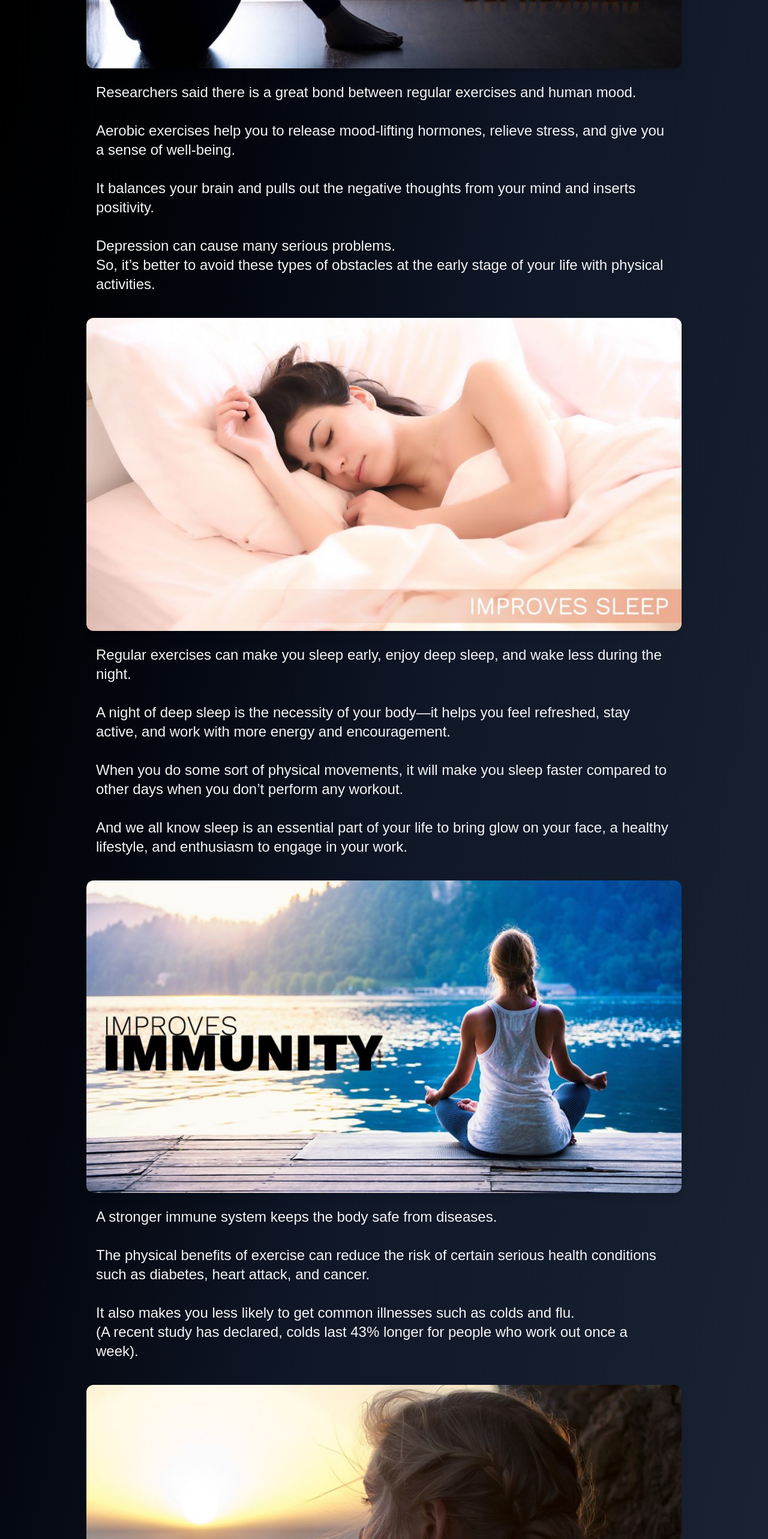
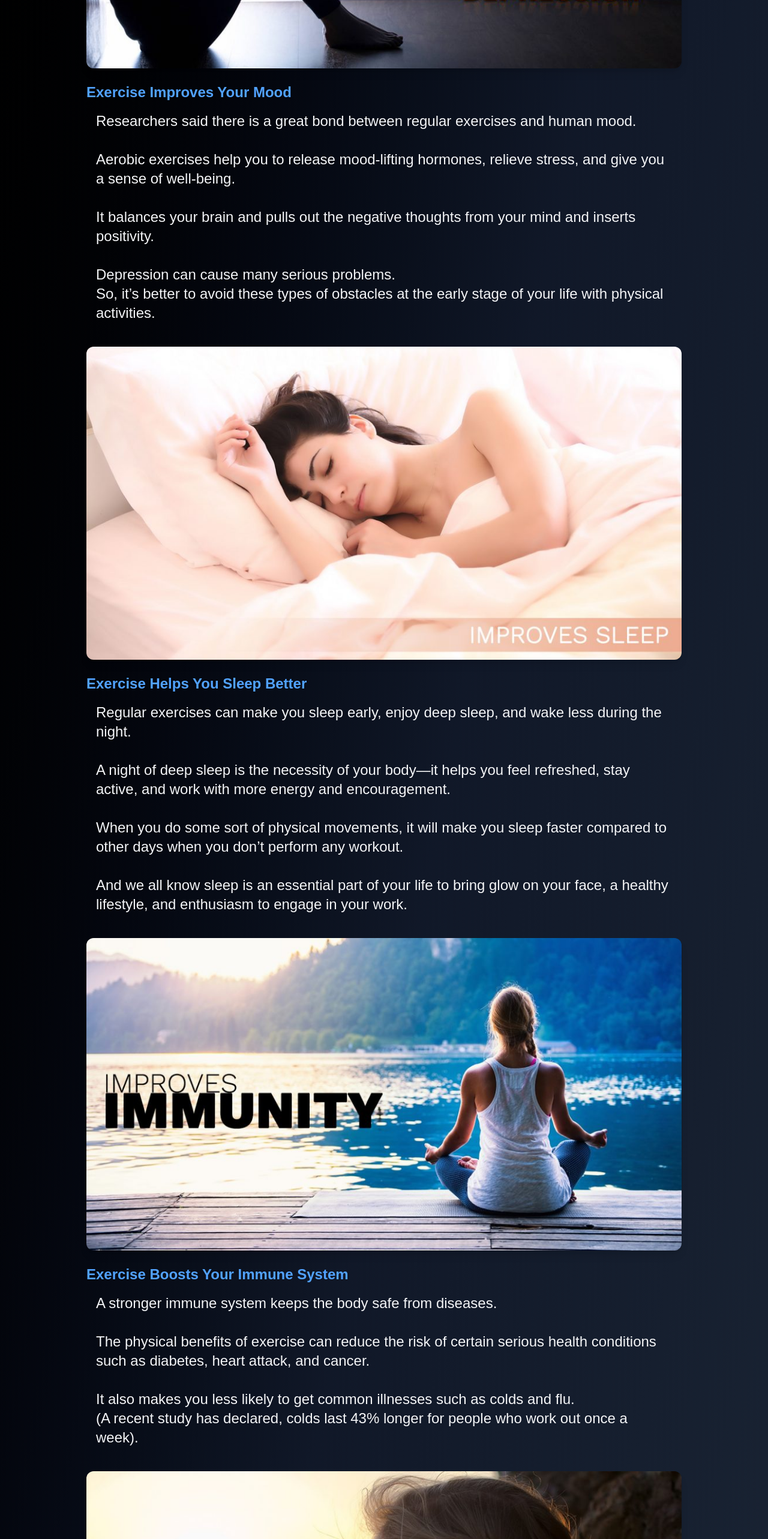
Before and after one commit to jacam666/coaching-website, a Next.js app: page /why-exercise in a window 1280 px wide. Shown: the part 1460-4026 px from the top of the page at 60% size. Built offline with nearby package versions, Linux system fonts and the light colour scheme.

Commit message:
styling changes

```diff
--- a/src/app/why-exercise/page.tsx
+++ b/src/app/why-exercise/page.tsx
@@ -56,6 +56,8 @@ export default function WhyExercise() {
                     className="w-full h-auto rounded-xl mb-6 shadow-lg"
                 />
 
+                <h3 className="text-2xl font-bold mb-4 text-blue-400">Exercise Improves Your Mood</h3>
+
                 <p className="max-w-5xl mx-auto text-lg lg:text-2xl px-4 mb-10 text-gray-100">
                     Researchers said there is a great bond between regular exercises and human mood.<br /><br />
                     Aerobic exercises help you to release mood-lifting hormones, relieve stress, and give you a sense of well-being.<br /><br />
@@ -73,6 +75,8 @@ export default function WhyExercise() {
                     className="w-full h-auto rounded-xl mb-6 shadow-lg"
                 />
 
+                <h3 className="text-2xl font-bold mb-4 text-blue-400">Exercise Helps You Sleep Better</h3>
+
                      <p className="max-w-5xl mx-auto text-lg lg:text-2xl px-4 mb-10 text-gray-100">
                          Regular exercises can make you sleep early, enjoy deep sleep, and wake less during the night.<br /><br />
                          A night of deep sleep is the necessity of your body—it helps you feel refreshed, stay active, and work with more energy and encouragement.<br /><br />
@@ -88,6 +92,8 @@ export default function WhyExercise() {
                     height={400}
                     className="w-full h-auto rounded-xl mb-6 shadow-lg"
                 />
+
+                <h3 className="text-2xl font-bold mb-4 text-blue-400">Exercise Boosts Your Immune System</h3>
 
                 <p className="max-w-5xl mx-auto text-lg lg:text-2xl px-4 mb-10 text-gray-100">
                     A stronger immune system keeps the body safe from diseases.<br /><br />
@@ -105,6 +111,8 @@ export default function WhyExercise() {
                     className="w-full h-auto rounded-xl mb-6 shadow-lg"
                 />
 
+                <h3 className="text-2xl font-bold mb-4 text-blue-400">Exercise Strengthens Your Brain</h3>
+
                 <p className="max-w-5xl mx-auto text-lg lg:text-2xl px-4 mb-10 text-gray-100">
                     Science says less workout means your brain is more prone to serious problems.<br /><br />
                     There is great value in physical exercise—it can lessen memory problems like loss of memory in older people and minimize diseases like Alzheimer’s.<br /><br />
@@ -121,6 +129,8 @@ export default function WhyExercise() {
                     className="w-full h-auto rounded-xl mb-6 shadow-lg"
                 />
 
+                <h3 className="text-2xl font-bold mb-4 text-blue-400">Exercise Helps Control Your Weight</h3>
+
                 <p className="max-w-5xl mx-auto text-lg lg:text-2xl px-4 mb-10 text-gray-100">
                     Overweight people can’t survive for longer; they can easily be influenced by diseases that are caused due to their weight.<br /><br />
                     It’s better to control your weight if you want to stay healthy in your life.<br /><br />
@@ -136,6 +146,8 @@ export default function WhyExercise() {
                     className="w-full h-auto rounded-xl mb-6 shadow-lg"
                 />
 
+                <h3 className="text-2xl font-bold mb-4 text-blue-400">Exercise Makes Life More Fun</h3>
+
                      <p className="max-w-5xl mx-auto text-lg lg:text-2xl px-4 mb-10 text-gray-100">
                          Physical exercise is not always hard to do; it gives you another kind of pleasantness.<br /><br />
                          Enjoy the outdoors and engage in activities that make you happy.<br /><br />
```
